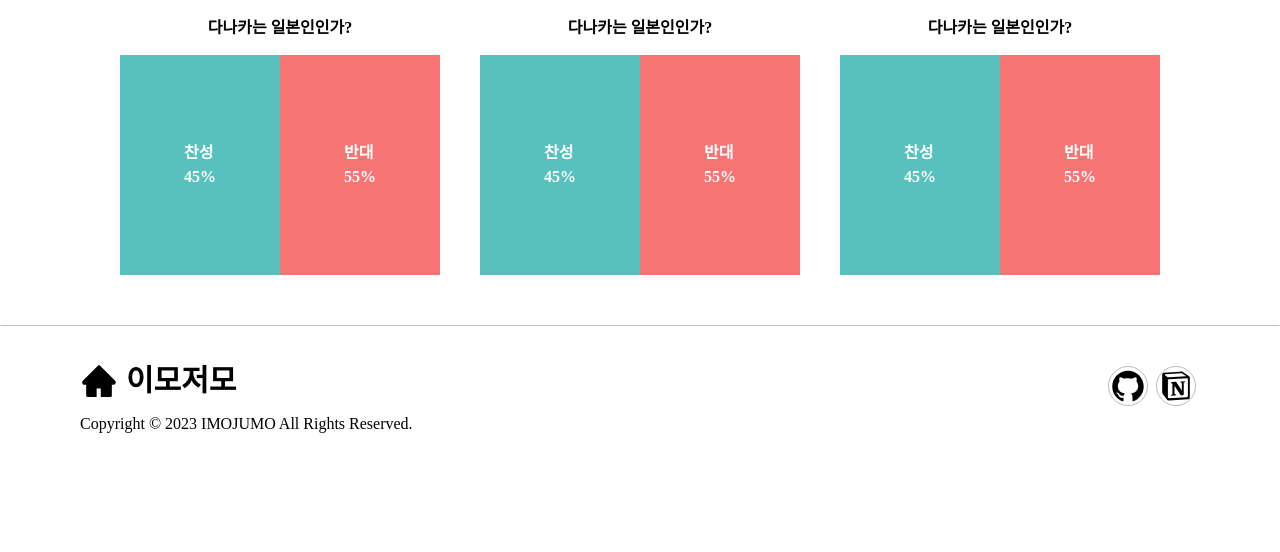
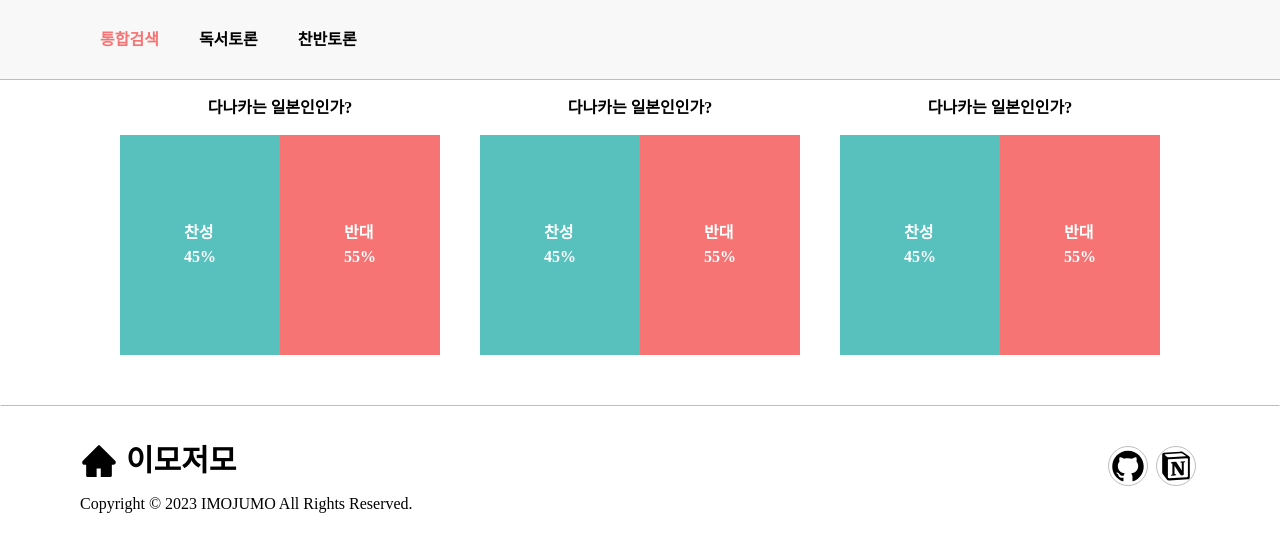
Before and after one commit to jumak-dev/imojumo, a React (Vite) app: page /search in a window 1280 px wide. Shown: the top 552 px of the page. Built offline with nearby package versions, Linux system fonts and the light colour scheme.

Commit message:
🔨 SearchNav 추가 - #77

```diff
--- a/src/pages/SearchPage.tsx
+++ b/src/pages/SearchPage.tsx
@@ -1,10 +1,16 @@
+import { useState } from 'react';
 import styled from 'styled-components';
 import ProConDiscussionSearchCard from '../components/Search/ProConDiscussionSearchCard';
 import MainContainer from '../styles/layout';
+import SearchNav from '../components/Search/SearchNav';
 import { Flex } from '../styles/shared';
 
 function SearchPage() {
+  const [currentTap, setCurrentTap] = useState('Search All');
+
   return (
+    <>
+      <SearchNav currentTap={currentTap} setCurrentTap={setCurrentTap} />
       <MainContainer>
         <ProConDiscussionSearchCardContainer>
           <ProConDiscussionSearchCard />
@@ -12,6 +18,7 @@ function SearchPage() {
           <ProConDiscussionSearchCard />
         </ProConDiscussionSearchCardContainer>
       </MainContainer>
+    </>
   );
 }
 
```
Lines whose indentation alone changed are shown as unchanged.
